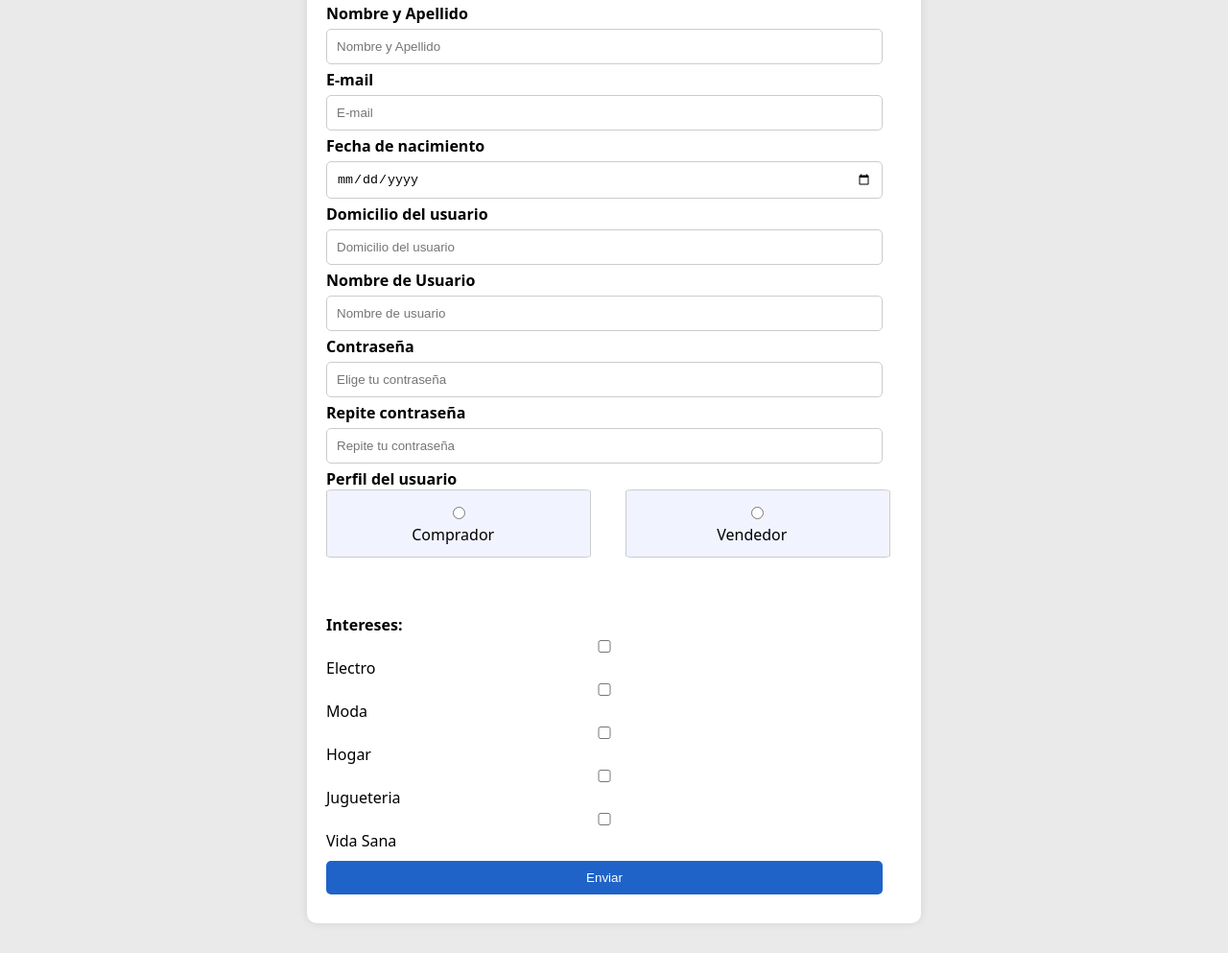
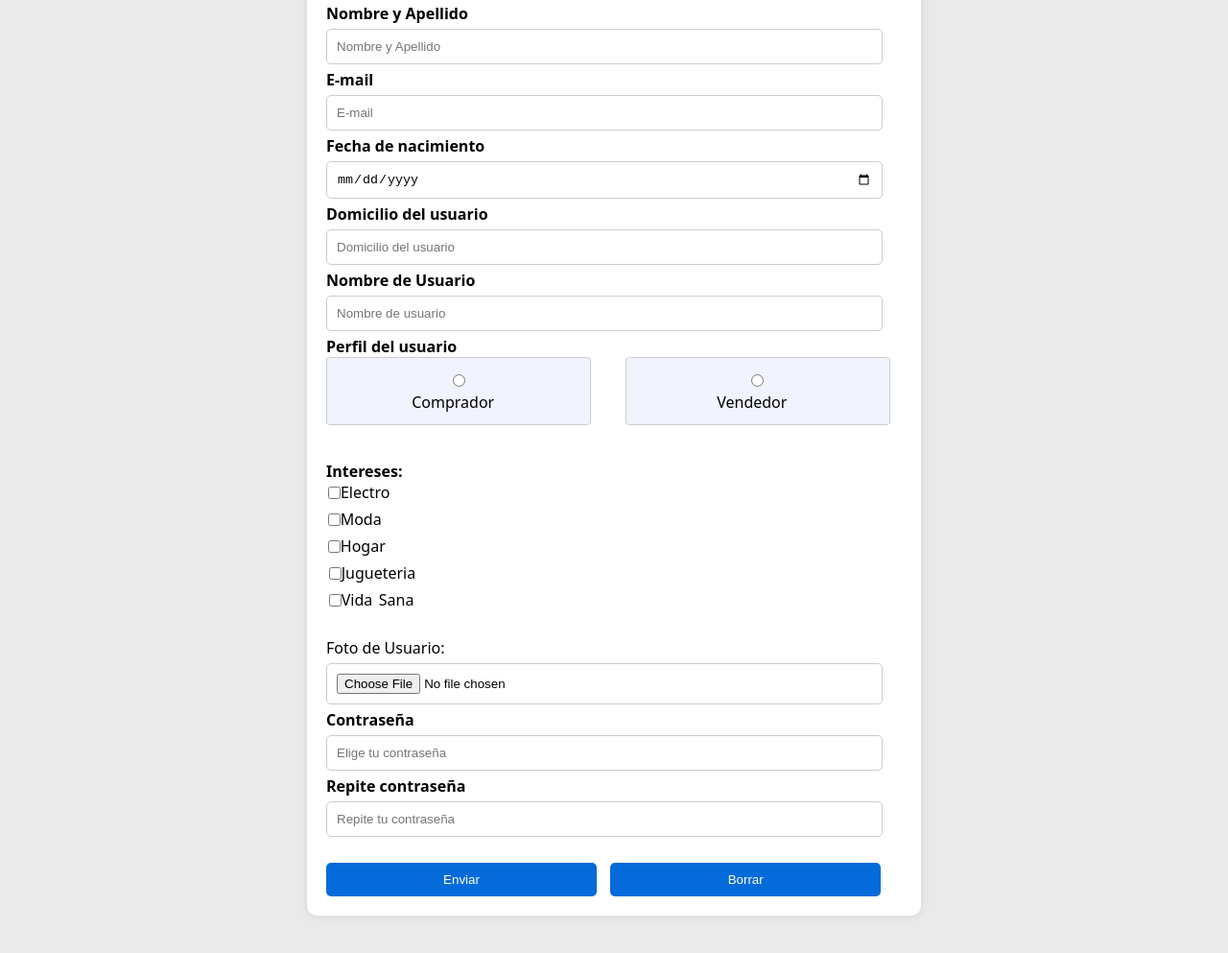
Before and after one commit to 3215Uni/Benicio_Mercadolibre, a website: page views/register.html in a window 1280 px wide. Shown: the part 264-1257 px from the top of the page at 96% size. Drawn offline with Linux system fonts and the light colour scheme.

Commit message:
register

```diff
--- a/public/css/register.css
+++ b/public/css/register.css
@@ -63,25 +63,54 @@ label {
 }
 /*****************************************/
 /******************checkbox ***********************/
+.titulo-Interese {
+    display: flex;
+    flex-direction: column;
+    align-items: flex-start;
+}
 
+.interes-label {
+    display: flex;
+    align-items: start;
+    margin-left: 0%;
+    margin-bottom: 5px;
+}
 
-
-
+.interes-label input {
+    margin-left: 3%;
+}
+.cl{
+color: white;
+}
 /*****************************************/
-
-
-
-.btn-login {
-    width: calc(100% - 20px);
+/*.btn-login .btn-reset{
     background-color: rgb(31, 99, 200);
-    padding: 10px;
+    padding: 3%;
     color: white;
-    border-radius: 5px;
+    border-radius: 3%;
     border: 0;
     margin: 10px 0;
     cursor: pointer;
 }
-.btn-login:hover {
-    width: calc(100% - 20px);
-    background-color: rgb(5, 34, 77);
+.btn-login:hover .btn-reset:hover{
+
+    background-color: rgb(111, 236, 53);
+}*/
+button {
+    padding: 10px;
+    background-color: #056bda;
+    color: white;
+    border: none;
+    border-radius: 5px;
+    width: 47%;
+    cursor: pointer;
+    flex: 1; /* Ocupa todo el espacio disponible */
+    margin-right: 10px; /* Añade un margen derecho para separar los botones */
 }
+button[type="reset"] {
+    background-color: #056bda;
+    margin-right: 0; /* No añade margen derecho al botón "Borrar Datos" */
+}
+button:hover{
+    background-color: #39b54a;
+}
--- a/views/register.html
+++ b/views/register.html
@@ -118,10 +118,6 @@
 
                         <input  placeholder="Nombre de usuario" type="text" id="txtUsername" required="true">
                         <br>
-                        <label class="datFormulario" for="dateOfBirth"><b>Contraseña</b></label>
-                        <input  placeholder="Elige tu contraseña" type="password" id="txtPassword" required="true">
-                        <label class="datFormulario" for="dateOfBirth"><b>Repite contraseña</b></label>
-                        <input  placeholder="Repite tu contraseña" type="password" id="txtPassword2" required="true">
                         <label><b>Perfil del usuario</b></label>
                         <div id="radios" class="radios form-row">
                             <div class="radio-cajas">
@@ -134,17 +130,33 @@
                             </div>
 
                         </div>
+
                         <br/>
+                        <label class="titulo-Interese"><b>Intereses:</b>
+                            <label class="interes-label" for="interesElectro"><input class="interes" type="checkbox" id="interesElectro" > Electro</label>
+                            <label class="interes-label" for="interesModa"><input class="interes" type="checkbox" id="interesModa" > Moda</label>
+                            <label class="interes-label" for="interesHogar"><input class="interes" type="checkbox" id="interesHogar" > Hogar</label>
+                            <label class="interes-label" for="interesJugueteria"><input class="interes" type="checkbox" id="interesJugueteria" > Jugueteria</label>
+                            <label class="interes-label" for="interesVidaSana"><input class="interes" type="checkbox" id="interesVidaSana">Vida<b class="cl">_</b>Sana</label>
+                        </label>
+
                         <br/>
-                         <label class="titulo-Interese"><b>Intereses:</b></label>
-                            <input class="interes" type="checkbox" id="interesElectro" required="true">Electro</input>
-                            <input class="interes" type="checkbox" id="interesModa" required="true">Moda</input>
-                            <input class="interes" type="checkbox" id="interesHogar" required="true">Hogar</input>
-                            <input class="interes" type="checkbox" id="interesJugueteria" required="true">Jugueteria</input>
-                            <input class="interes" type="checkbox" id="interesVidaSana" required="true">Vida Sana</input>
-                        <br/>
+                        <label for="foto">Foto de Usuario:</label>
+                        <input type="file" id="foto" name="foto" accept="image/*">
+
+                        <label class="datFormulario" for="dateOfBirth"><b>Contraseña</b></label>
+
+                        <input  placeholder="Elige tu contraseña" type="password" id="txtPassword" required="true">
+                        <label class="datFormulario" for="dateOfBirth"><b>Repite contraseña</b></label>
+                        <input  placeholder="Repite tu contraseña" type="password" id="txtPassword2" required="true">
+                        <br>
+                        <br>
                         <!-- Botón de Enviar -->
-                        <button class="btn-login boton-login" type="submit">Enviar</button>
+
+                            <button class="btn-login boton-login" type="submit">Enviar</button>
+                            <button class="btn-reset" type="reset">Borrar</button>
+
+
                         <br>
                     </form>
                 </div>
```
Also changed, not shown: views/home.html (+1 -1 lines).
